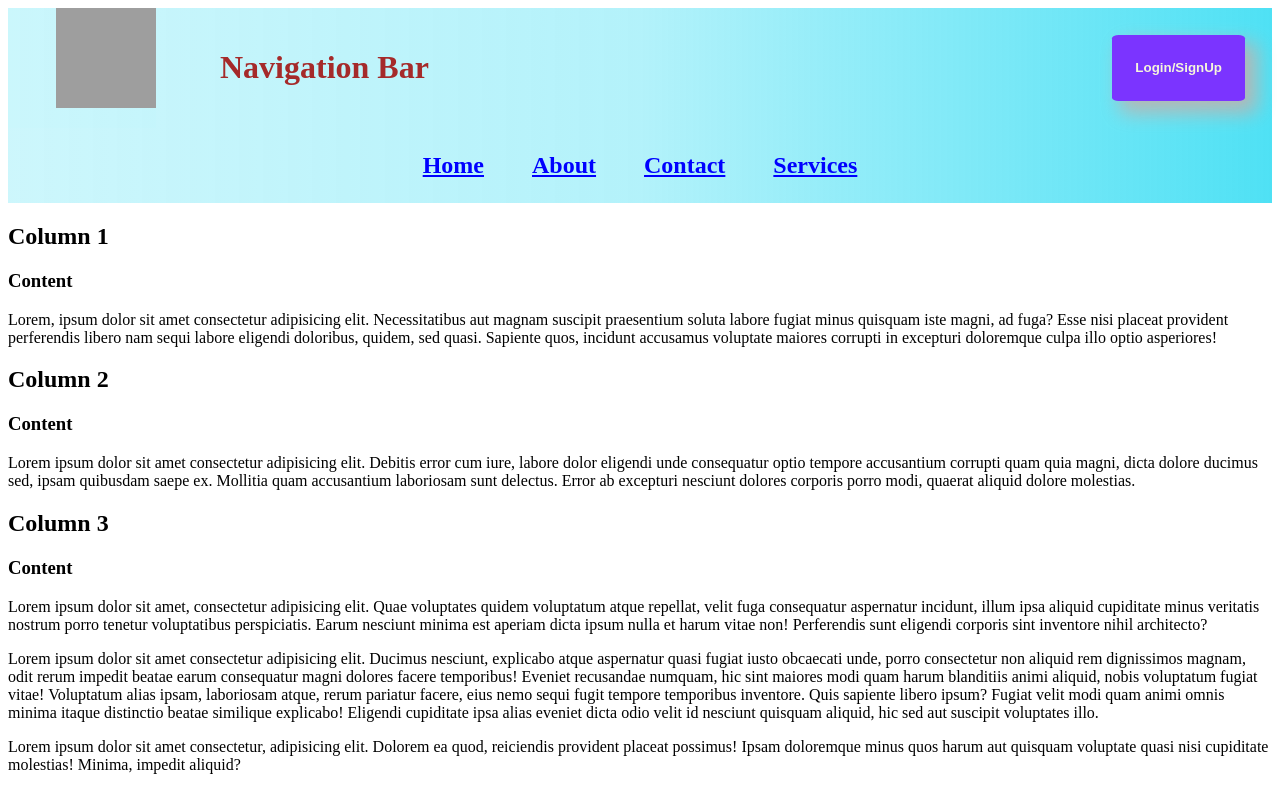
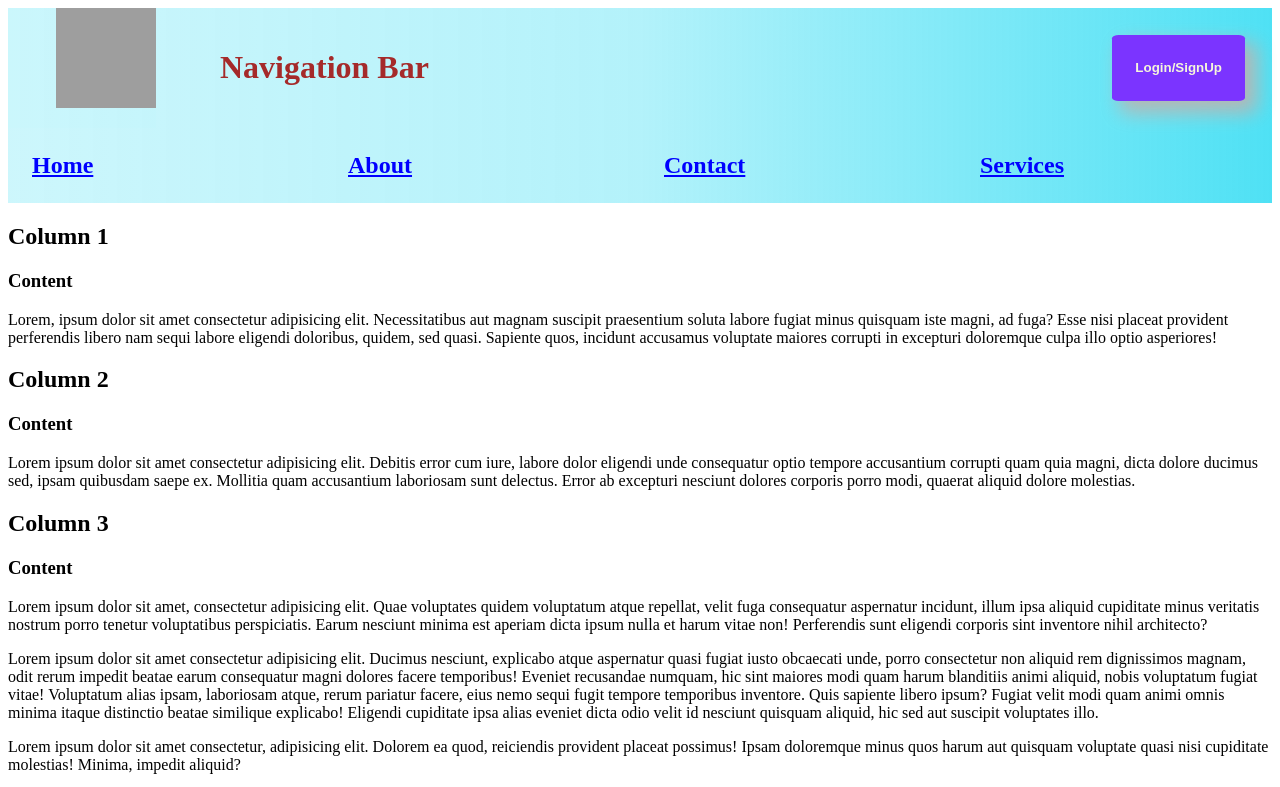
Before and after one commit to aswinvijayan-vonnue/Week-2, a website: page Day2/navigation.html in a window 1280 px wide. Shown: the top 787 px of the page. Drawn offline with Linux system fonts and the light colour scheme; grey boxes are pictures that could not be loaded.

Commit message:
style: changed style in nav tag

```diff
--- a/Day2/navigation.css
+++ b/Day2/navigation.css
@@ -59,13 +59,9 @@ header {
   height: 5.2em;
 }
 nav {
-  margin-left: 50%;
-  margin-right: 50%;
   display: flex;
   justify-content: center;
-  position: sticky;
-  top: 0;
-  z-index: 100;
+  flex: 1;
 }
 nav a {
   font-size: 1.5em;
```
